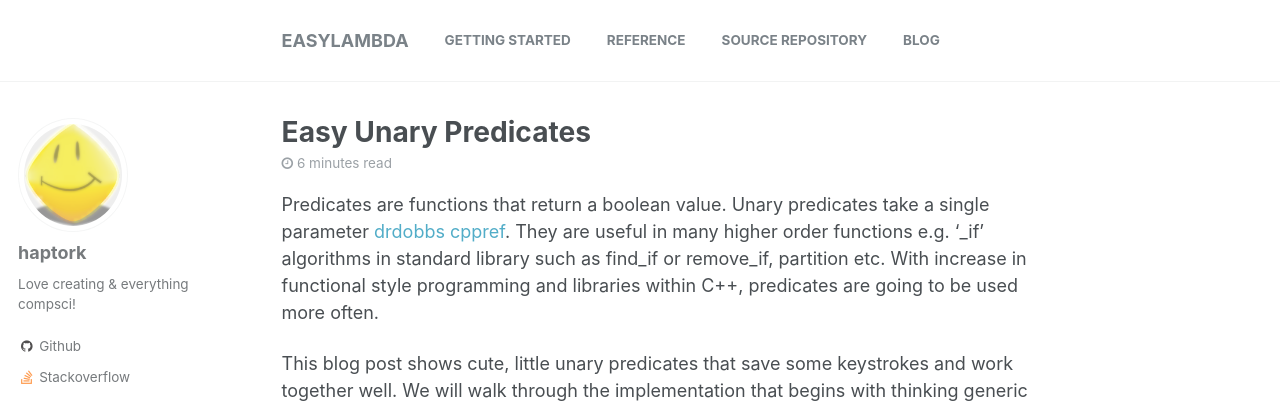
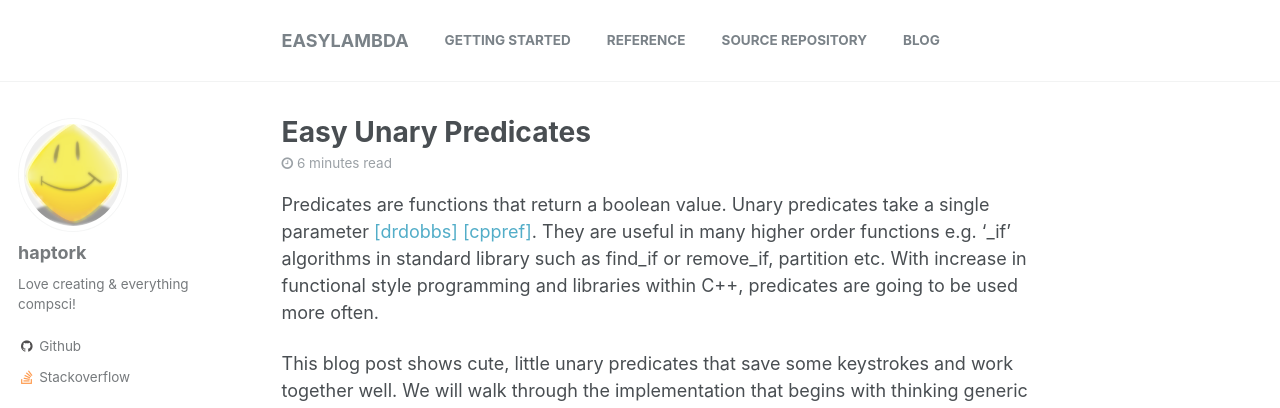
Before and after one commit to haptork/easyLambda, a Jekyll site: the page built from _posts/2016-10-02-easy-unary-predicates.md, in a window 1280 px wide and 900 px high. Shown: the top 408 px of the window. Built offline with Jekyll 4.4.1, drawn with Linux system fonts in a browser that asks for light colours; comment, search, counter and statistics services are not loaded; some of the changed text lies outside the part shown.

Commit message:
fixed links formatting

```diff
--- a/_posts/2016-10-02-easy-unary-predicates.md
+++ b/_posts/2016-10-02-easy-unary-predicates.md
@@ -12,8 +12,8 @@ tags:
 
 Predicates are functions that return a boolean value. Unary predicates take a
 single parameter
-[drdobbs](http://www.drdobbs.com/effective-standard-c-library-unary-predi/184403777)
-[cppref](http://en.cppreference.com/w/cpp/concept/Predicate). They are useful
+[[drdobbs]](http://www.drdobbs.com/effective-standard-c-library-unary-predi/184403777)
+[[cppref]](http://en.cppreference.com/w/cpp/concept/Predicate). They are useful
 in many higher order functions e.g. '_if' algorithms in standard library such
 as find_if or remove_if, partition etc.  With increase in functional style
 programming and libraries within C++, predicates are going to be used more
@@ -93,8 +93,8 @@ private:
 
 The parameter type of the predicate method is not required to be the type of
 reference (Ref). However, it is necessary that comparing the values of two
-types with `==` is semantically valid. This is to say that templates have [Duck
-typing](https://en.wikipedia.org/wiki/Duck_typing).
+types with `==` is semantically valid. This is to say that templates have [[Duck
+typing]](https://en.wikipedia.org/wiki/Duck_typing).
 
 Similarly, we can have Gt and Lt classes for greater than and less than,
 respectively.
```
